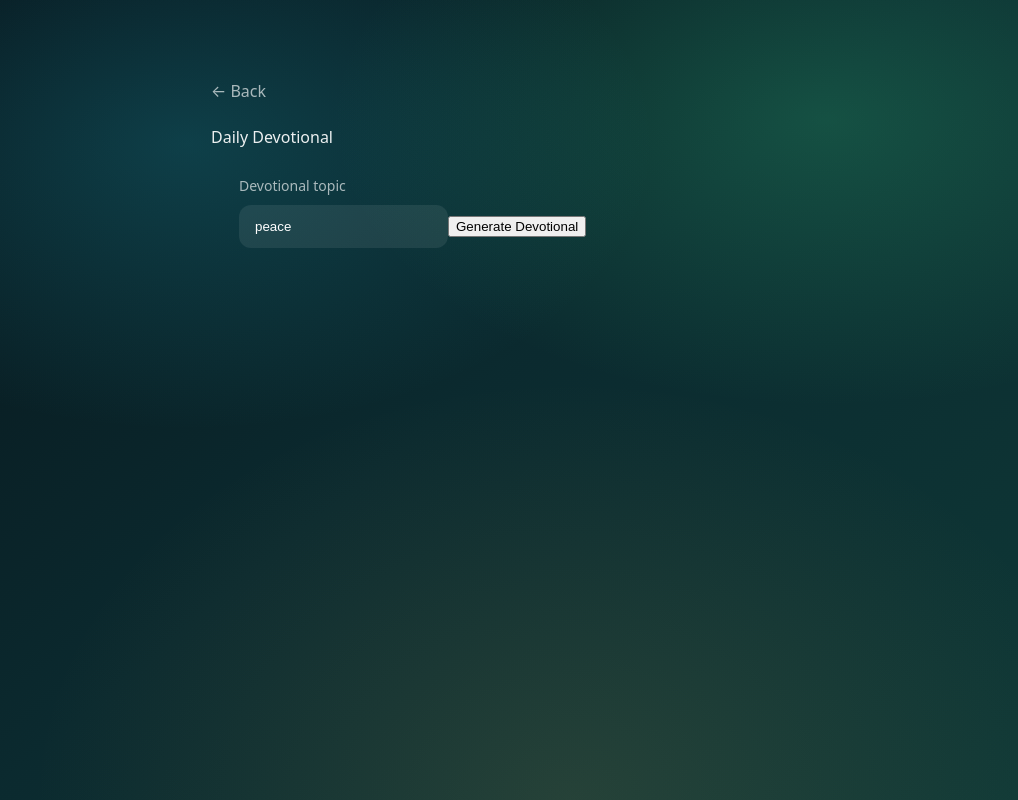
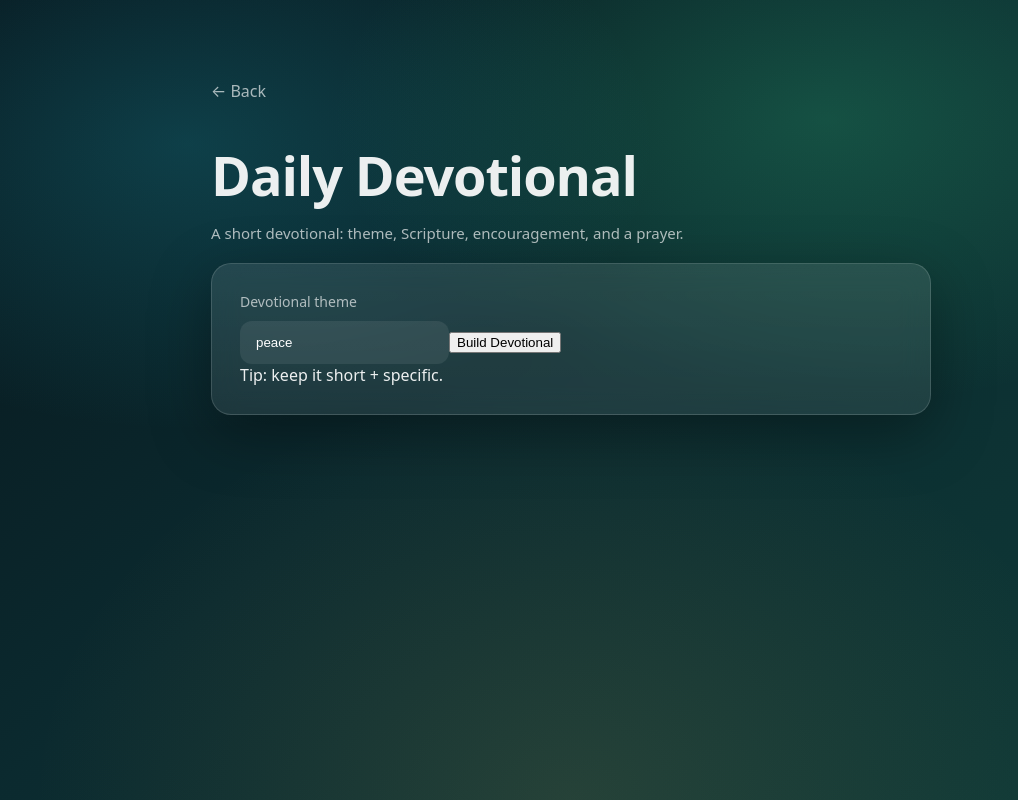
Before and after one commit to fieldsti01-commits/bible-ai-web, a Next.js app: page /devotional in a window 1280 px wide. Shown: the whole page, without its empty margins (69-1087 px from the left). Built offline with nearby package versions, Linux system fonts and the light colour scheme.

Commit message:
Devotional fix

```diff
--- a/app/devotional/page.js
+++ b/app/devotional/page.js
@@ -1,36 +1,44 @@
 "use client";
 
-import TabBar from "../components/TabBar";
 import Link from "next/link";
 import { useState } from "react";
 
 export default function DevotionalPage() {
-  const [topic, setTopic] = useState("peace");
-  const [reply, setReply] = useState(null);
-  const [error, setError] = useState("");
+  const [theme, setTheme] = useState("peace");
   const [loading, setLoading] = useState(false);
+  const [out, setOut] = useState("");
+  const [err, setErr] = useState("");
 
-  async function generate(e) {
-    e.preventDefault();
-    setError("");
-    setReply(null);
+  async function buildDevotional() {
+    setErr("");
+    setOut("");
 
-    const t = topic.trim() || "faithfulness";
-    const prompt = `Create a short daily devotional about "${t}".
-Return: guidance, 5-8 scriptures, 3-5 practical_steps, 1 reflection question, and a short prayer.`;
+    const prompt = theme.trim();
+    if (!prompt) {
+      setErr("Please enter a devotional theme.");
+      return;
+    }
 
     setLoading(true);
+
     try {
       const res = await fetch("/api/chat", {
         method: "POST",
         headers: { "Content-Type": "application/json" },
-        body: JSON.stringify({ prompt }),
+        body: JSON.stringify({
+          prompt,            // ✅ IMPORTANT
+          mode: "devotional",
+          tone: "gentle",
+        }),
       });
-      const data = await res.json().catch(() => ({}));
-      if (!res.ok) setError(data?.error || "Something went wrong.");
-      else setReply(data);
-    } catch {
-      setError("Network error. Try again.");
+
+      const text = await res.text(); // ✅ IMPORTANT (API returns plain text)
+
+      if (!res.ok) throw new Error(text || "Request failed.");
+
+      setOut(text);
+    } catch (e) {
+      setErr(e?.message || "Something went wrong.");
     } finally {
       setLoading(false);
     }
@@ -38,79 +46,69 @@ Return: guidance, 5-8 scriptures, 3-5 practical_steps, 1 reflection question, an
 
   return (
     <main className="page">
-      <section className="shell">
-        <div className="topNav">
-          <Link className="backLink" href="/">← Back</Link>
-          <div className="crumb">Daily Devotional</div>
+      <div className="shell">
+        <div style={{ marginBottom: 12 }}>
+          <Link href="/" className="backLink">
+            ← Back
+          </Link>
         </div>
 
-        <form className="card card--glass" onSubmit={generate}>
-          <label className="label">Devotional topic</label>
-          <input
-            className="input"
-            value={topic}
-            onChange={(e) => setTopic(e.target.value)}
-            placeholder="peace, anxiety, gratitude, patience…"
-          />
-          <button className="btn" disabled={loading}>
-            {loading ? (
-              <span className="btn-loading"><span className="spinner" /> Generating…</span>
-            ) : (
-              "Generate Devotional"
-            )}
-          </button>
-        </form>
+        <header className="hero">
+          <h1 className="title">Daily Devotional</h1>
+          <p className="subtitle">
+            A short devotional: theme, Scripture, encouragement, and a prayer.
+          </p>
+        </header>
 
-        {error ? (
-          <section className="card card--glass card--error reveal">
-            <h2 className="h2">Error</h2>
-            <p className="p">{error}</p>
+        <section className="glass card">
+          <label className="label">Devotional theme</label>
+
+          <div className="row">
+            <input
+              className="input"
+              value={theme}
+              onChange={(e) => setTheme(e.target.value)}
+              placeholder="e.g., anxiety, gratitude, faith, forgiveness"
+            />
+
+            <button
+              className="button"
+              onClick={buildDevotional}
+              disabled={loading}
+              type="button"
+            >
+              {loading ? "Building..." : "Build Devotional"}
+            </button>
+          </div>
+
+          <div className="hint">Tip: keep it short + specific.</div>
+        </section>
+
+        {err && (
+          <section className="glass card errorCard" style={{ marginTop: 16 }}>
+            <div className="sectionTitle">Error</div>
+            <p className="paragraph">{err}</p>
           </section>
-        ) : null}
+        )}
 
-        {loading ? <LoadingCard /> : null}
+        {loading && (
+          <section className="glass card" style={{ marginTop: 16 }}>
+            <div className="sectionTitle">Preparing your devotional…</div>
+            <div className="skeleton" />
+            <div className="skeleton" />
+            <div className="skeleton short" />
+          </section>
+        )}
 
-        {reply ? (
-          <section className="card card--glass reveal">
-            <h2 className="h2">Today</h2>
-            <p className="p">{reply.guidance}</p>
-
-            <h3 className="h3">Scripture</h3>
-            <div className="scriptureGrid">
-              {(reply.scripture || []).map((s, i) => (
-                <article className="scriptureCard" key={i}>
-                  <div className="scriptureRef">{s.reference}</div>
-                  <div className="scriptureSummary">{s.summary}</div>
-                </article>
-              ))}
-            </div>
-
-            <h3 className="h3">Practice</h3>
-            <ol className="list">
-              {(reply.practical_steps || []).map((st, i) => <li key={i}>{st}</li>)}
-            </ol>
-
-            <h3 className="h3">Reflection</h3>
-            <p className="p">{reply.reflection}</p>
-
-            <h3 className="h3">Prayer</h3>
-            <p className="p p--prayer">{reply.optional_prayer}</p>
+        {out && !loading && (
+          <section className="glass card" style={{ marginTop: 16 }}>
+            <div className="sectionTitle">Your Devotional</div>
+            <p className="paragraph" style={{ whiteSpace: "pre-wrap" }}>
+              {out}
+            </p>
           </section>
-        ) : null}
-      </section>
+        )}
+      </div>
     </main>
   );
 }
-
-function LoadingCard() {
-  return (
-    <section className="card card--glass reveal">
-      <div className="skeletonLine w60" />
-      <div className="skeletonLine w95" />
-      <div className="skeletonLine w90" />
-      <div className="skeletonLine w80" />
-      <div className="skeletonBlock" />
-    </section>
-  );
-}
-<TabBar />
```
